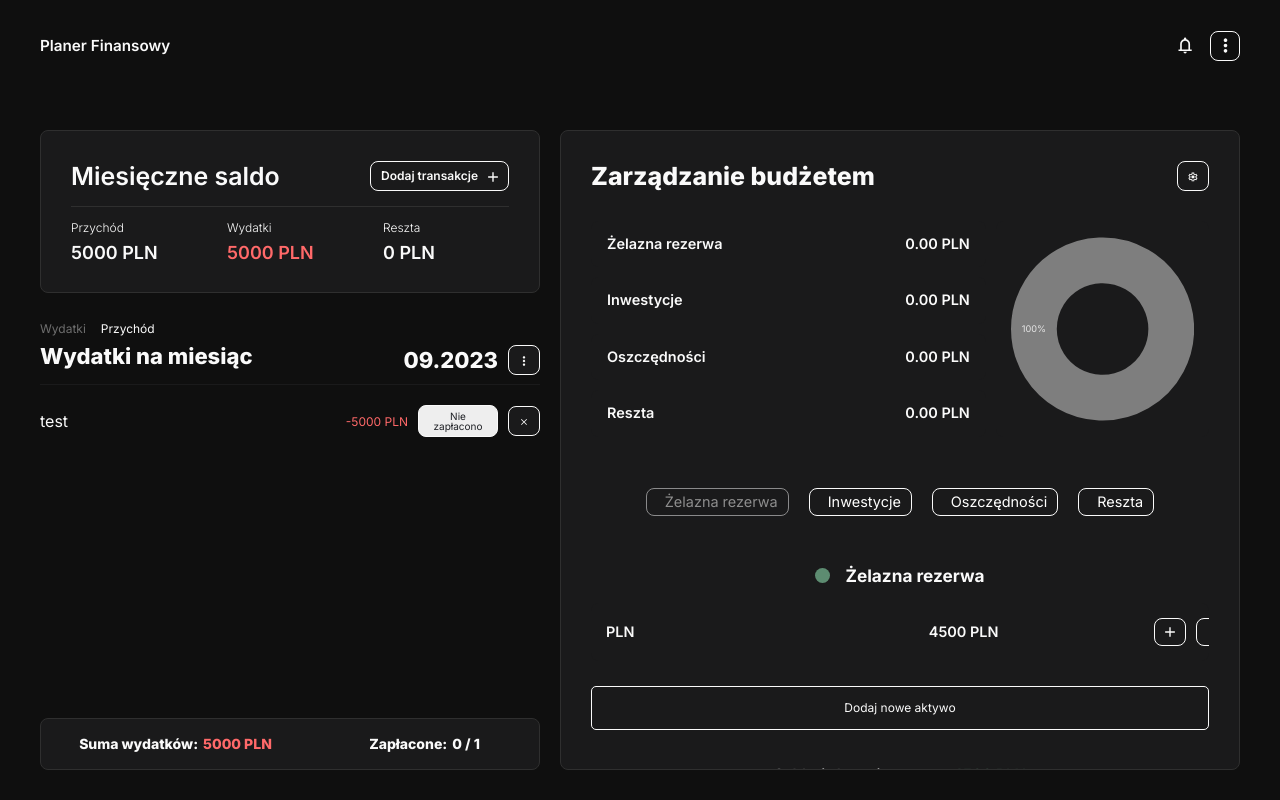
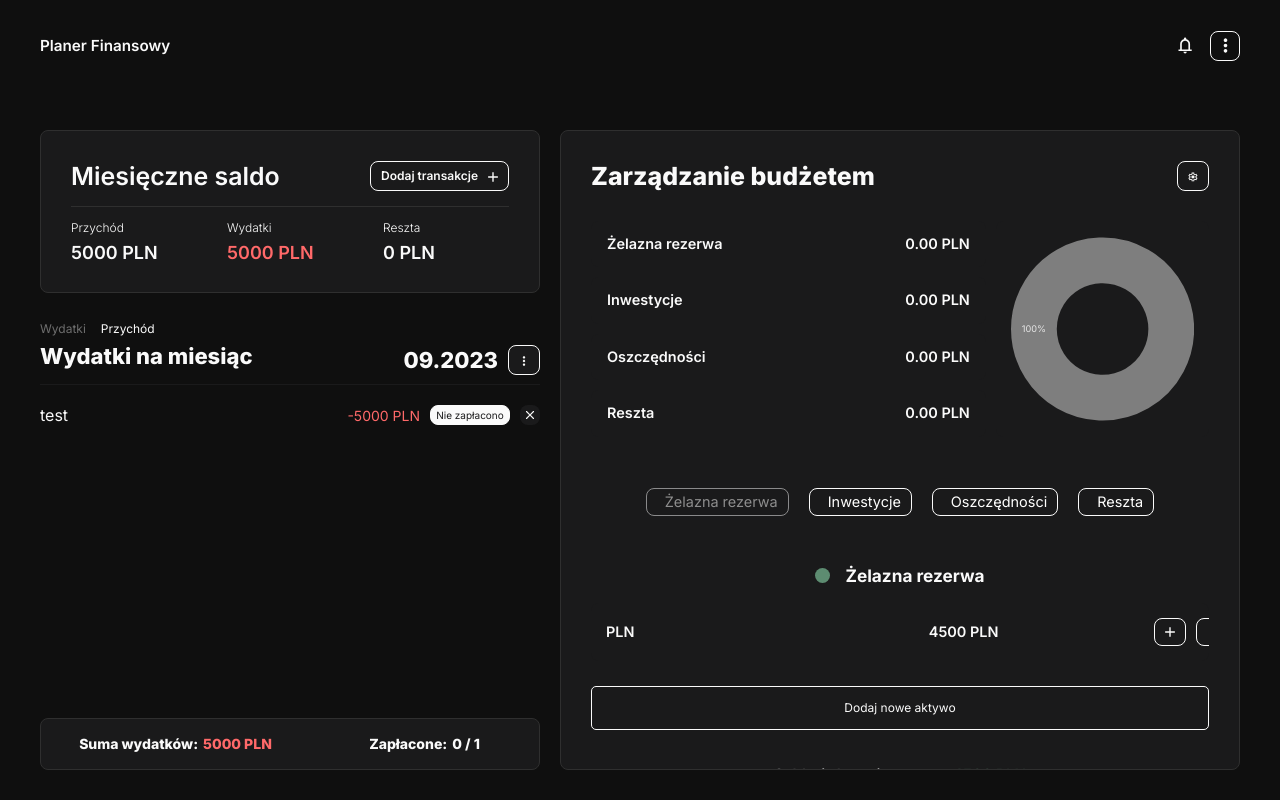
Before and after one commit to chudymikolaj/finance-app, a Next.js app: page /dashboard in a window 1280 px wide. Built offline with nearby package versions, Linux system fonts and the light colour scheme.

Commit message:
refactore: change structure and style of CashFlowItem Component

```diff
--- a/components/CashFlow/CashFlowItem/CashFlowItem.styled.tsx
+++ b/components/CashFlow/CashFlowItem/CashFlowItem.styled.tsx
@@ -1,85 +1,117 @@
 import styled from "styled-components";
 
-import CheckExpenseButtonStyled from "@/components/Buttons/CheckExpenseButton";
+import CheckExpenseButton from "@/components/Buttons/CheckExpenseButton";
+import ButtonSVG from "@/components/Buttons/ButtonSvg";
+
 import {
 	BORDER_RADIUS,
 	CUBICS,
 	FONT_SIZE_BUTTONS,
 	SIZES,
 } from "@/styles/constants";
-import { FlexColumn, FlexRowSpaceBetweenCenter } from "@/styles/mixins.styled";
+import {
+	FlexColumn,
+	FlexRowCenter,
+	FlexRowSpaceBetweenCenter,
+} from "@/styles/mixins.styled";
 import { devices } from "@/styles/breakpoints";
 
-const BUTTON_CASHFLOW_ITEM = "#EEEEEE";
-const BUTTON_CASHFLOW_ITEM_ACTIVE = "#1F2126";
-const COLOR_BUTTON_CASHFLOW_ITEM_ACTIVE = "#5d8c71";
-const COLOR_BUTTON_CASHFLOW_ITEM_UNACTIVE = "#1F2126";
-const COLOR_EXPENSE_VALUE_CASHFLOW_ITEM = "#FF6969";
-const COLOR_INCOME_VALUE_CASHFLOW_ITEM = "#5d8c71";
+// @ts-ignore
+const BUTTON_CASHFLOW_ITEM_UNACTIVE = ({ theme }) =>
+	theme.unactiveBackgroundColor;
+// @ts-ignore
+const BUTTON_CASHFLOW_ITEM_ACTIVE = ({ theme }) => theme.activeBackgroundColor;
+// @ts-ignore
+const COLOR_BUTTON_CASHFLOW_ITEM_ACTIVE = ({ theme }) => theme.activeColor;
+// @ts-ignore
+const COLOR_BUTTON_CASHFLOW_ITEM_UNACTIVE = ({ theme }) => theme.unactiveColor;
+// @ts-ignore
+const COLOR_EXPENSE_VALUE_CASHFLOW_ITEM = ({ theme }) => theme.redColor;
+// @ts-ignore
+const COLOR_INCOME_VALUE_CASHFLOW_ITEM = ({ theme }) => theme.greenColor;
 
-export const CashFlowItemStyled = styled.li`
+export const CashFlowItem = styled.li`
 	${FlexColumn}
 	gap: 5px;
 `;
 
-export const CashFlowItemStyledWrapper = styled.div`
+export const CashFlowItemWrapper = styled.div`
 	${FlexRowSpaceBetweenCenter}
 	flex-wrap: wrap;
 	gap: 10px;
 	min-height: 20px;
 `;
 
-export const CashFlowItemStyledName = styled.span`
+export const CashFlowItemName = styled.span<{
+	$type?: string;
+}>`
+	display: block;
+	gap: 10px;
 	flex: 1 0 100%;
+	display: inline;
+	white-space: nowrap; /* ensure no wrapping */
+	overflow: hidden;
+	text-overflow: ellipsis;
 
 	@media ${devices.md} {
 		flex: 1 0 calc(100% - 225px);
 	}
 `;
 
-export const CashFlowItemStyledValue = styled.span<{
+export const CashFlowItemValue = styled.span<{
 	$type?: string;
 }>`
 	flex: 0 0 auto;
 	max-width: 100px;
 	line-height: 15px;
-	font-size: ${SIZES.smallText};
-	color: ${(props) =>
-		props.$type === "expense"
+	font-size: ${SIZES.cashFlowItemValue};
+	color: ${({ $type }) =>
+		$type === "expense"
 			? COLOR_EXPENSE_VALUE_CASHFLOW_ITEM
 			: COLOR_INCOME_VALUE_CASHFLOW_ITEM};
 `;
 
-export const CashFlowItemStyledWrapperExpenseOptions = styled.div`
+export const CashFlowItemWrapperExpenseOptions = styled.div`
 	${FlexRowSpaceBetweenCenter}
 	flex: 0 0 auto;
 	gap: 10px;
 `;
 
-export const CashFlowItemStyledWrapperRevenueOptions = styled.div`
+export const CashFlowItemWrapperRevenueOptions = styled.div`
 	${FlexRowSpaceBetweenCenter}
 	flex: 0 0 auto;
 	gap: 10px;
 `;
 
-export const CashFlowItemStyledChecker = styled(CheckExpenseButtonStyled)<{
+export const CashFlowItemChecker = styled(CheckExpenseButton)<{
 	$isPaid?: boolean;
 }>`
 	width: 80px;
-	padding: 5px 6px;
-	background-color: ${(props) =>
-		props.$isPaid ? BUTTON_CASHFLOW_ITEM_ACTIVE : BUTTON_CASHFLOW_ITEM};
+	padding: 4px;
+	background-color: ${({ $isPaid }) =>
+		$isPaid ? BUTTON_CASHFLOW_ITEM_UNACTIVE : BUTTON_CASHFLOW_ITEM_ACTIVE};
 	border-radius: ${BORDER_RADIUS};
 	font-size: ${FONT_SIZE_BUTTONS};
-	opacity: ${(props) => (props.$isPaid ? 0.5 : 1)};
-	color: ${(props) =>
-		props.$isPaid
-			? COLOR_BUTTON_CASHFLOW_ITEM_ACTIVE
-			: COLOR_BUTTON_CASHFLOW_ITEM_UNACTIVE};
+	opacity: ${({ $isPaid }) => ($isPaid ? 0.85 : 1)};
+	color: ${({ $isPaid }) =>
+		$isPaid
+			? COLOR_BUTTON_CASHFLOW_ITEM_UNACTIVE
+			: COLOR_BUTTON_CASHFLOW_ITEM_ACTIVE};
 
 	transition: opacity ${CUBICS.easyOut} 250ms;
 
 	&:hover {
-		opacity: 0.5;
+		opacity: 0.85;
 	}
 `;
+
+export const CashFlowItemButton = styled(ButtonSVG)`
+	padding: 3px 3px;
+	border: unset;
+
+	div,
+	svg {
+		width: 14px;
+		height: 14px;
+	}
+`;
--- a/components/CashFlow/CashFlowItem/index.tsx
+++ b/components/CashFlow/CashFlowItem/index.tsx
@@ -1,20 +1,20 @@
 import { type CashFlowItemType } from "../CashFlow.types";
 
 import { useAppContext } from "@/lib/ThemeProviderContext/actions";
-import CashFlowItemStyledTags from "../CashFlowTags";
-import ButtonSVG from "@/components/Buttons/ButtonSvg";
+import CashFlowItemTags from "../CashFlowTags";
 
 import {
-	CashFlowItemStyled,
-	CashFlowItemStyledChecker,
-	CashFlowItemStyledName,
-	CashFlowItemStyledValue,
-	CashFlowItemStyledWrapper,
-	CashFlowItemStyledWrapperExpenseOptions,
-	CashFlowItemStyledWrapperRevenueOptions,
+	CashFlowItem,
+	CashFlowItemChecker,
+	CashFlowItemName,
+	CashFlowItemValue,
+	CashFlowItemWrapper,
+	CashFlowItemWrapperExpenseOptions,
+	CashFlowItemWrapperRevenueOptions,
+	CashFlowItemButton,
 } from "./CashFlowItem.styled";
 
-const CashFlowItem = ({
+const CashFlowItemComponent = ({
 	id,
 	name,
 	value,
@@ -26,37 +26,39 @@ const CashFlowItem = ({
 	const isType = type === "expense";
 
 	return (
-		<CashFlowItemStyled>
-			<CashFlowItemStyledWrapper>
-				<CashFlowItemStyledName>{name}</CashFlowItemStyledName>
-				<CashFlowItemStyledValue $type={type}>
+		<CashFlowItem>
+			<CashFlowItemWrapper>
+				<CashFlowItemName $type={type}>{name}</CashFlowItemName>
+
+				<CashFlowItemValue $type={type}>
 					{isType ? `-${value} PLN` : `${value} PLN`}
-				</CashFlowItemStyledValue>
+				</CashFlowItemValue>
+
 				{isType ? (
-					<CashFlowItemStyledWrapperExpenseOptions>
-						<CashFlowItemStyledChecker
+					<CashFlowItemWrapperExpenseOptions>
+						<CashFlowItemChecker
 							$isPaid={isPaid}
 							status={isPaid}
 							action={() => checkExpenses(id)}
 						/>
-						<ButtonSVG
+						<CashFlowItemButton
 							action={() => removeExpenses(id)}
 							svgUrl="/remove.svg"
 						/>
-					</CashFlowItemStyledWrapperExpenseOptions>
+					</CashFlowItemWrapperExpenseOptions>
 				) : (
-					<CashFlowItemStyledWrapperRevenueOptions>
-						<ButtonSVG
+					<CashFlowItemWrapperRevenueOptions>
+						<CashFlowItemButton
 							action={() => removeRevenue(id)}
 							svgUrl="/remove.svg"
 						/>
-					</CashFlowItemStyledWrapperRevenueOptions>
+					</CashFlowItemWrapperRevenueOptions>
 				)}
-			</CashFlowItemStyledWrapper>
+			</CashFlowItemWrapper>
 
-			{tags && <CashFlowItemStyledTags tags={tags} />}
-		</CashFlowItemStyled>
+			{tags && <CashFlowItemTags tags={tags} />}
+		</CashFlowItem>
 	);
 };
 
-export default CashFlowItem;
+export default CashFlowItemComponent;
--- a/styles/constants.tsx
+++ b/styles/constants.tsx
@@ -3,6 +3,10 @@ export const STYLE_DARK_MODE = {
 	backgroundPopup_5: "rgba(15, 15, 15, .75)",
 	backgroundElement: "#1A1A1B",
 	borderColor: "#2F2F2F",
+	unactiveColor: "#fafafa",
+	unactiveBackgroundColor: "#1A1A1B",
+	activeColor: "#1A1A1B",
+	activeBackgroundColor: "#fafafa",
 	lineColor: "#2F2F2F",
 	buttonColor: "#1A1A1B",
 	buttonColorBorder: "#fafafa",
@@ -28,6 +32,10 @@ export const STYLE_LIGHT_MODE = {
 	backgroundPopup_5: "rgba(18, 18, 18, .75)",
 	backgroundElement: "#ffffff",
 	borderColor: "#ececec",
+	unactiveColor: "#477ed1",
+	unactiveBackgroundColor: "#fafafa",
+	activeColor: "#ececec",
+	activeBackgroundColor: "#477ed1",
 	lineColor: "#ececec",
 	buttonColor: "#ffffff",
 	buttonColorBorder: "#477ed1",
@@ -45,7 +53,7 @@ export const STYLE_LIGHT_MODE = {
 	subHeadlineColor: "#121212",
 	formLabelBackground: "#f5f5f5",
 	formLabelInputFontColor: "#f5f5f5",
-	formOutlineColor: "#477ed1",
+	formOutlineColor: "#69707c",
 };
 
 export const SIZES = {
@@ -58,8 +66,10 @@ export const SIZES = {
 	tabName: "clamp(1rem, 0.6923rem + 0.4808vw, 1.125rem)",
 	tabSummary: "clamp(0.875rem, 0.5673rem + 0.4808vw, 1rem)",
 	tabAssetsText: "clamp(0.75rem, 0.1346rem + 0.9615vw, 1rem)",
+	cashFlowHeader: "clamp(0.75rem, 0.1346rem + 0.9615vw, 1rem)",
 	buttonFontSize: "12px",
 	accordionHeader: "16px",
+	cashFlowItemValue: "14px",
 };
 export const WEIGHT = {
 	light: "300",
```
